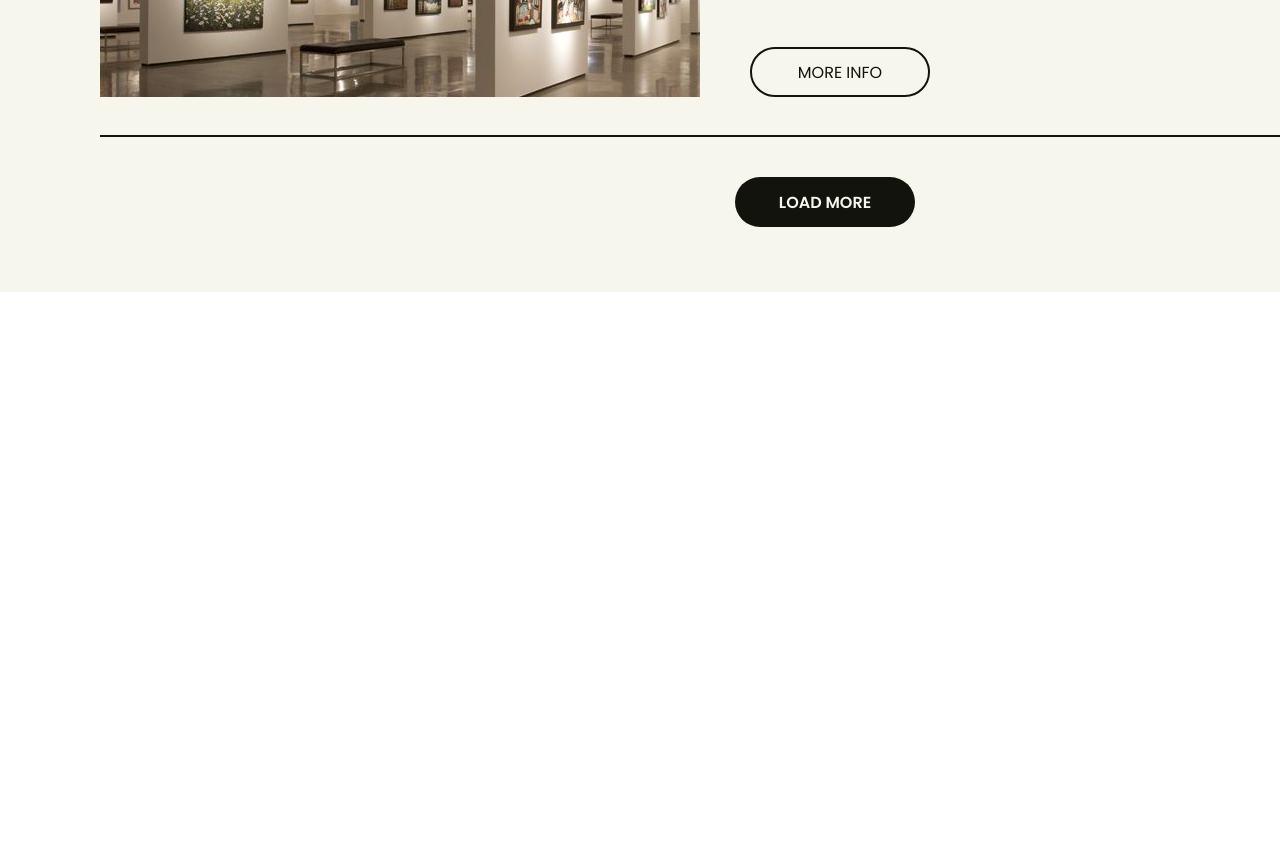
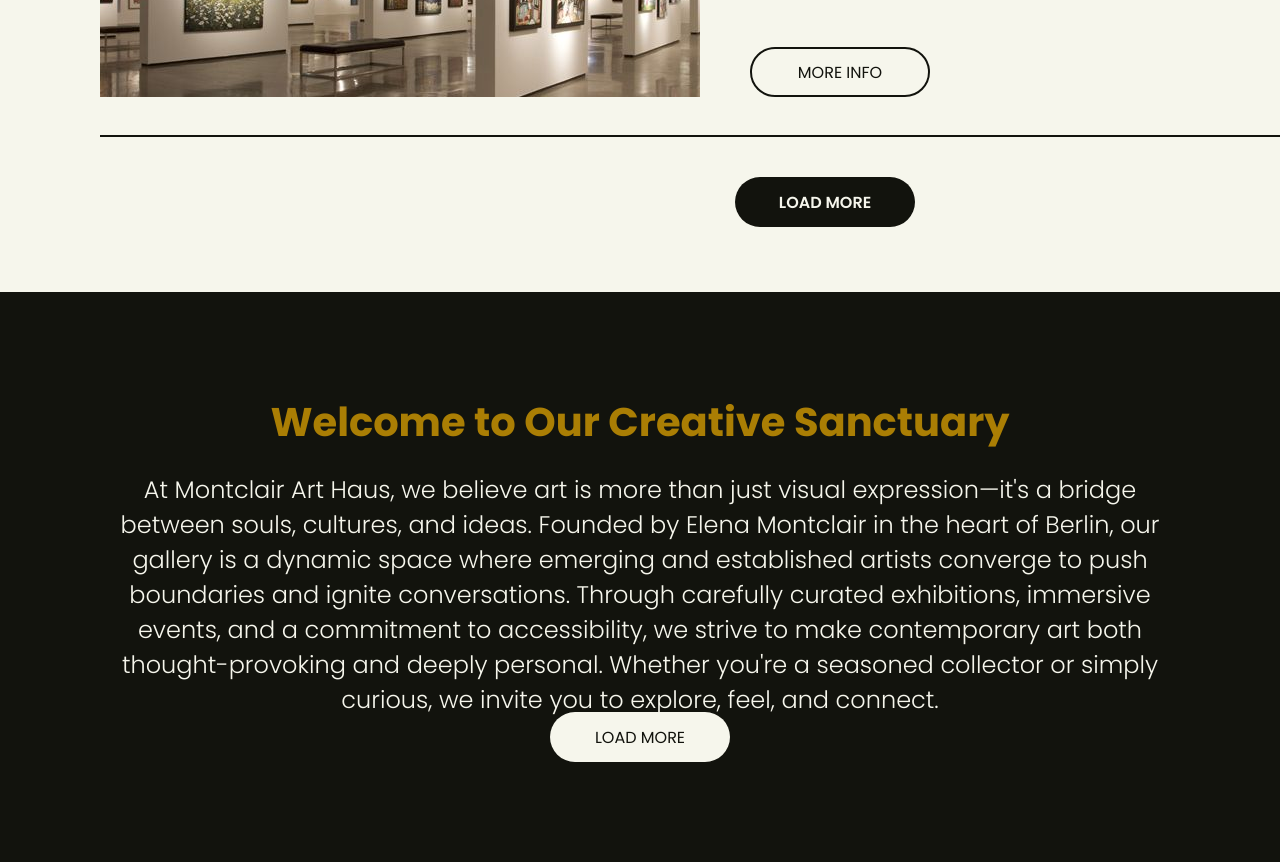
Before and after one commit to dimasekariyans/Landing-Page---Montclair-Art-Haus, a plain HTML site: page index.html in a window 1280 px wide. Shown: the part 2218-3080 px from the top of the page. Before the commit the page ends 2510 px from the top, so only its background shows below. Drawn offline with nearby package versions, Linux system fonts and the light colour scheme.

Commit message:
adding about section

```diff
--- a/css/styles.css
+++ b/css/styles.css
@@ -301,3 +301,67 @@ p.ex-heading-left {
 }
 /* exh content end */
 /* exhibitions end */
+/* about */
+.about-container {
+  height: 570px;
+  background-color: #12130d;
+  padding: 100px;
+  display: grid;
+  grid-template-areas:
+    "about-heading about-heading about-heading"
+    "about-desc about-desc about-desc"
+    "about-btn about-btn about-btn";
+  grid-template-columns: 1fr 1fr 1fr;
+  grid-template-rows: 80px 200px 90px;
+}
+
+.about-container p.about-heading {
+  /* grid-area: about-heading; */
+  grid-row: 1 / 2;
+  grid-column: 1 / 4;
+  display: flex;
+  justify-content: center;
+  font-family: "Poppins", sans-serif;
+  font-weight: 700;
+  font-size: 40px;
+  color: #aa7e04;
+}
+
+.about-container p.about-desc {
+  grid-row: 2 / 3;
+  grid-column: 1 / 4;
+  display: flex;
+  justify-content: center;
+  font-family: "Poppins", sans-serif;
+  font-weight: 300;
+  font-size: 24px;
+  color: #f6f6ec;
+  text-align: center;
+}
+
+.about-container div.btn-about-bottom {
+  grid-row: 3 / 4;
+  grid-column: 1 / 4;
+  display: flex;
+  justify-content: center;
+}
+
+.about-container div.btn-about-bottom button.btn-about-load {
+  width: 180px;
+  height: 50px;
+  border: 0;
+  border-radius: 50px;
+  background-color: #f6f6ec;
+  margin-top: 40px;
+  cursor: pointer;
+}
+
+.about-container div.btn-about-bottom button.btn-about-load a {
+  font-family: "Poppins", sans-serif;
+  font-weight: 400;
+  font-size: 16px;
+  text-decoration: none;
+  color: #12130d;
+}
+
+/* about end */
--- a/index.html
+++ b/index.html
@@ -112,7 +112,26 @@
       </div>
       <!-- Exhibitions content end -->
     </div>
-    <!-- Exhibitions End-->
+    <!-- Exhibitions end-->
+    <!-- About -->
+    <!-- About end -->
+    <div class="about-container">
+      <p class="about-heading">Welcome to Our Creative Sanctuary</p>
+      <p class="about-desc">
+        At Montclair Art Haus, we believe art is more than just visual
+        expression—it's a bridge between souls, cultures, and ideas. Founded
+        by Elena Montclair in the heart of Berlin, our gallery is a dynamic
+        space where emerging and established artists converge to push boundaries
+        and ignite conversations. Through carefully curated exhibitions,
+        immersive events, and a commitment to accessibility, we strive to make
+        contemporary art both thought-provoking and deeply personal. Whether
+        you're a seasoned collector or simply curious, we invite you to explore,
+        feel, and connect.
+      </p>
+      <div class="btn-about-bottom">
+        <button class="btn-about-load"><a href="">LOAD MORE</a></button>
+      </div>
+    </div>
     <!-- Script JS -->
     <script>
       feather.replace();
```
